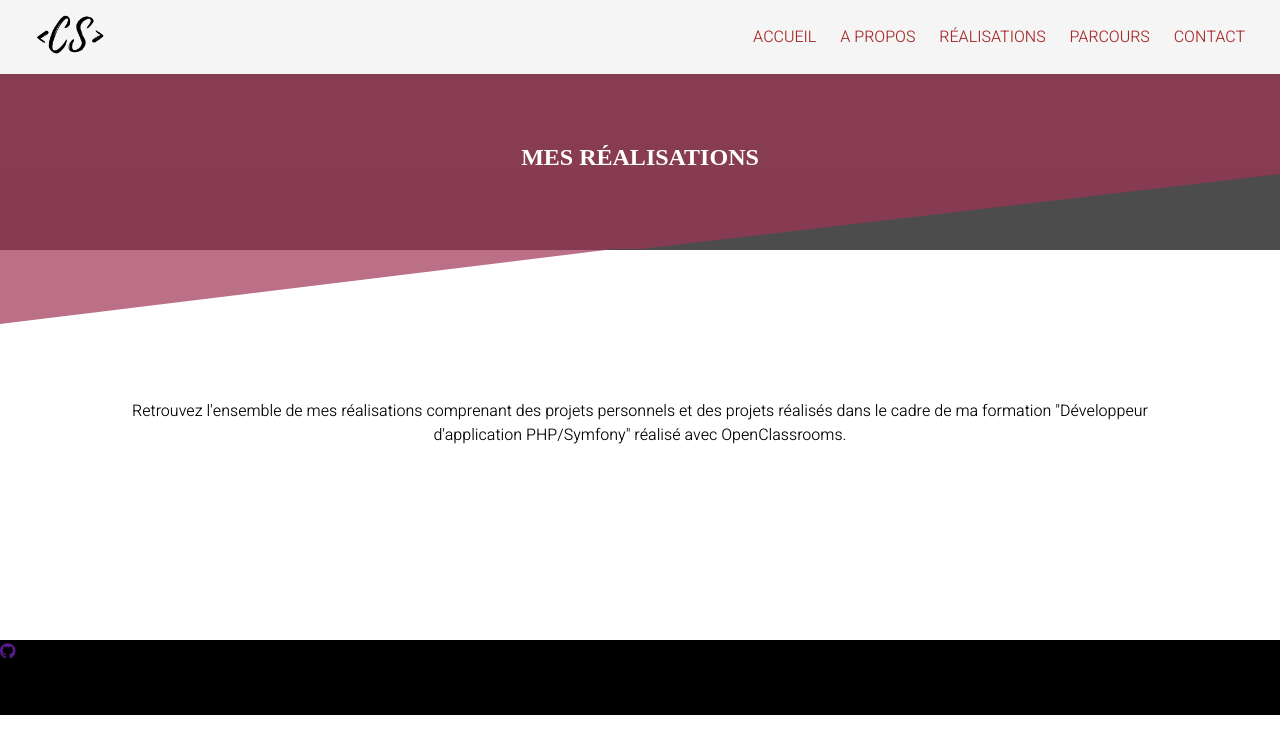
After one commit to CharlotteSaury/Portfolio, a Symfony app: template templates/realization/index.html.twig in a window 1280 px wide. The commit adds this page. Shown: the top 754 px of the page. Run offline with Twig, Linux system fonts and the light colour scheme; the template is opened without the code that fills it, so the values that code supplies are empty; some libraries are stand-ins or nearby versions; some web fonts are replaced.

Commit message:
create portfolio page

```diff
--- a/public/css/style.css
+++ b/public/css/style.css
@@ -58,6 +58,43 @@ h5 {
 .section {
     padding-left: 110px;
     padding-right: 110px;
+}
+
+.page-header {
+    background-color: rgba(160, 53, 85, 0.7);
+    height: 50px;
+    color: white;
+    text-align: center;
+    padding-top: 50px;
+    position: relative;
+}
+
+.page-header-after {
+    border-top: 75px solid  rgba(160, 53, 85, 0.7);
+    border-left: 48vw solid rgba(160, 53, 85, 0.7);
+    border-bottom: 75px solid transparent;
+    border-right: 50vw solid transparent;
+    margin-bottom: 75px;
+    position: relative;
+}
+
+.page-header:after {
+    content: "";
+    height: 176px;
+    background-color: rgba(0,0,0,0.7);
+    width: 100%;
+    position: absolute;
+    top: 0px;
+    left: 0px;
+    z-index: -100;
+}
+
+.page-description {
+    text-align: center;
+}
+
+.page-content {
+    padding: 60px;
 }
 
 /* ****** NAV ********/
@@ -139,8 +176,8 @@ footer {
 
 .header-after-section {
     border-top: 50px solid white;
-    border-left: 50vw solid whitesmoke;
-    border-bottom: 50px solid whitesmoke;
+    border-left: 48vw solid whitesmoke;
+    border-bottom: 48px solid whitesmoke;
     border-right: 50vw solid white;
 }
 
@@ -198,7 +235,7 @@ footer {
     border-top: 50px solid whitesmoke;
     border-left: 50vw solid whitesmoke;
     border-bottom: 50px solid white;
-    border-right: 50vw solid white;
+    border-right: 48vw solid white;
 }
 
 /* ****** SKILLS **********/
@@ -313,7 +350,7 @@ footer {
 
 .skills-after-section {
     border-top: 50px solid white;
-    border-left: 50vw solid white;
+    border-left: 48vw solid white;
     border-bottom: 50px solid whitesmoke;
     border-right: 50vw solid whitesmoke;
 }
@@ -335,8 +372,7 @@ footer {
     grid-auto-rows: minmax(200px, auto);
     grid-gap: 10px;
     display: inline-grid;
-    width: 90%;
-    margin: auto;
+    width: 100%;
     margin-bottom: 50px;
 }
 
@@ -392,7 +428,7 @@ footer {
 
 .realization-card:hover {
     transform: scale(1.02);
-    transition: transform 0.2s;
+    transition: transform 0.1s;
 }
 
 .realization-card:hover:before {
@@ -416,7 +452,7 @@ footer {
 
 .realization-card .realization-techno span {
     position: absolute;
-    bottom: 28px;
+    top: -8px;
     font-weight: bold;
     z-index: 2000;
     color: #fff;
@@ -433,13 +469,19 @@ footer {
     padding: 10px;
 }
 
-.realization-card .realization-infos i {
+.realization-card .realization-infos a {
     color: white;
     font-size: 28px;
     margin: 5px;
+    text-decoration: none;
 }
 
 .portfolio-div .custom-btn {
     height: 24px;
     width: auto;
 }
+
+
+/**************************/
+/* ****** PORTFOLIO PAGE ********/
+/**************************/
--- a/src/Manager/RealizationManager.php
+++ b/src/Manager/RealizationManager.php
@@ -13,6 +13,11 @@ class RealizationManager
         $this->realizationRepository = $realizationRepository;
     }
 
+    public function findAll()
+    {
+        return $this->realizationRepository->findBy(array(), array('createdAt' => 'DESC'));
+    }
+
     public function findLast(int $number)
     {
         return $this->realizationRepository->findBy(array(), array('createdAt' => 'DESC'), $number);
--- /dev/null
+++ b/templates/realization/index.html.twig
@@ -0,0 +1,20 @@
+{% extends 'base.html.twig' %}
+
+{% block title %}Mon portfolio
+{% endblock %}
+
+{% block body %}
+	<div class="page-header">
+		<h2>Mes réalisations</h2>
+	</div>
+	<div class="page-header-after"></div>
+	<div class="page-description section">
+		<p>Retrouvez l'ensemble de mes réalisations comprenant des projets personnels et des projets réalisés dans le cadre de ma formation "Développeur d'application PHP/Symfony" réalisé avec OpenClassrooms.</p>
+	</div>
+
+	<div class="page-content section">
+		{% include "realization/portfolio_div_realizations.html.twig" %}
+	</div>
+
+
+{% endblock %}
--- /dev/null
+++ b/templates/realization/portfolio_div_realizations.html.twig
@@ -0,0 +1,31 @@
+<div class="portfolio-div-realizations">
+			{% for realization in realizations %}
+				<div class="realization-card {% if mozaic is defined and mozaic == true %} mozaic-{{ loop.index }}{% endif %}" style="background: url('{{ asset('images/realization/' ~ realization.image ) }}') no-repeat center; background-size: cover;">
+					<div class="realization-infos">
+						<div class="realization-techno">
+							<p>
+								<span class="realization-techno-title">Un site en</span>
+								{% for techno in realization.technos %}
+									{{ techno.title }}
+									{% if loop.index != realization.technos|length %},
+									{% endif %}
+								{% endfor %}
+							</p>
+						</div>
+						<a href="#" title="Plus d'infos">
+							<i class="fas fa-search-plus"></i>
+						</a>
+						{% if realization.url %}
+							<a href="{{ realization.url }}" target="_hblank" title="Voir le site">
+								<i class="far fa-eye"></i>
+							</a>
+						{% endif %}
+						{% if realization.github %}
+							<a href="{{ realization.github }}" target="_hblank" title="Voir le repository">
+								<i class="fab fa-github"></i>
+							</a>
+						{% endif %}
+					</div>
+				</div>
+			{% endfor %}
+		</div>
```
Also changed, not shown: src/Controller/RealizationController.php (renamed from src/DataFixtures/TechnoFixtures.php, +25 -36 lines), templates/home/index.html.twig (+4 -27 lines).
